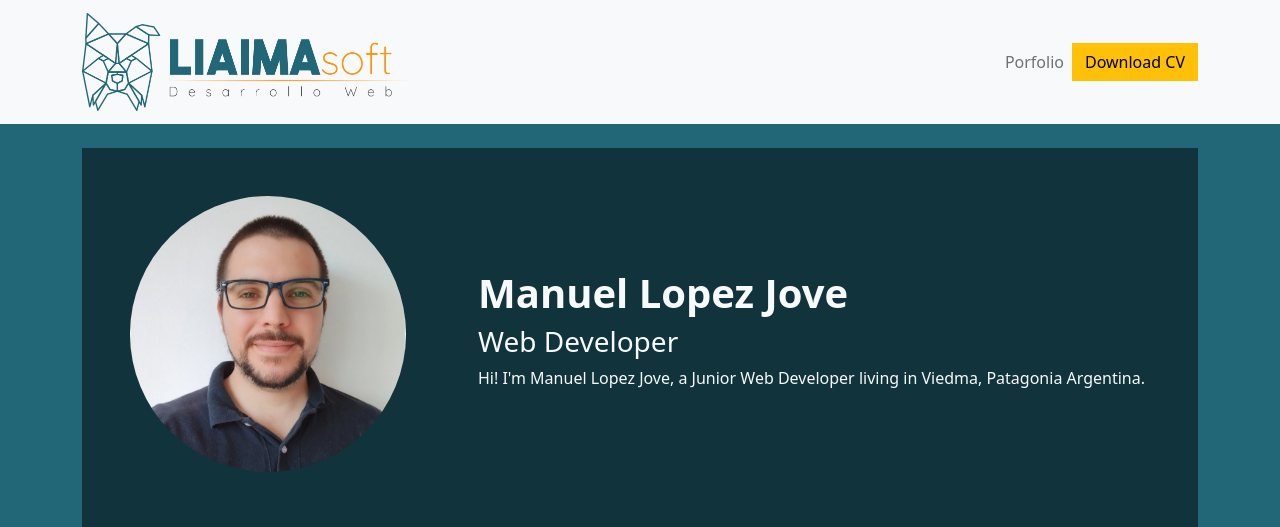
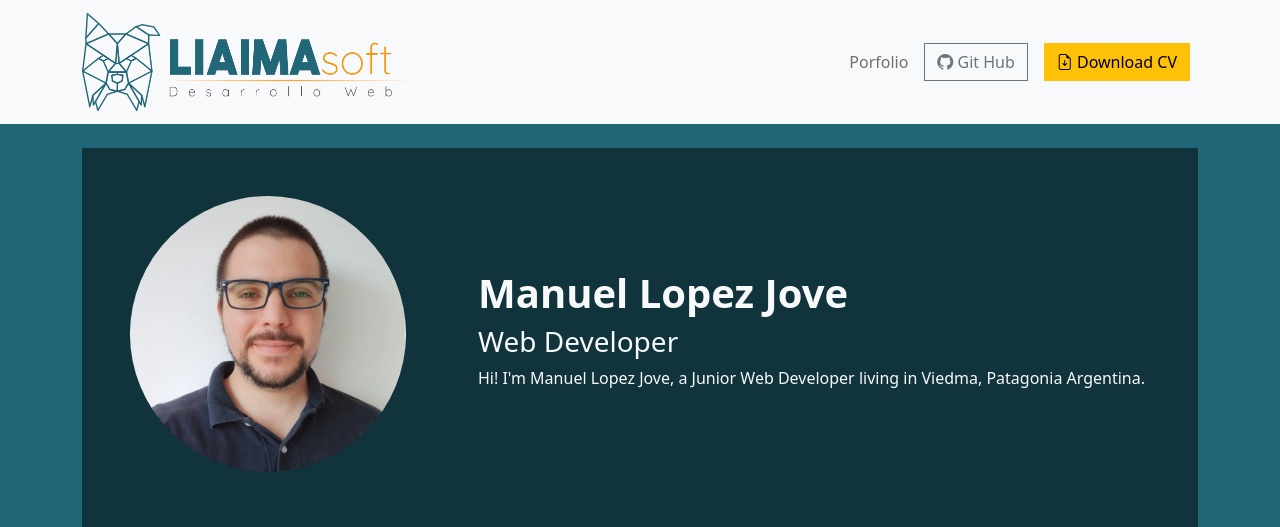
Before and after one commit to liaima/web, a Django app: page / in a window 1280 px wide. Shown: the top 527 px of the page. Run offline with Django 4.2, Linux system fonts and the light colour scheme; data that the repository does not hold is empty; parts of the project's set-up code (start-up, migrations or seed data) failed here and were passed over; some libraries are stand-ins or nearby versions.

Commit message:
github button on navbar

```diff
--- a/backend/porfolio/templates/partials/_navbar.html
+++ b/backend/porfolio/templates/partials/_navbar.html
@@ -8,12 +8,15 @@
       <span class="navbar-toggler-icon"></span>
     </button>
     <div class="collapse navbar-collapse" id="navbarNav">
-      <ul class="navbar-nav ms-auto">
+      <ul class="navbar-nav ms-auto bg-yellow">
         <li class="nav-item">
           <a class="nav-link" href="/">Porfolio</a>
         </li>
-        <li class="nav-item d-flex align-items-center">
-          <a class="btn btn-warning btn-md rounded-0" href="https://raw.githubusercontent.com/liaima/liaima/main/CV_ES.pdf" target="_blank">Download CV</a>
+        <li class="nav-item d-flex align-items-center px-2">
+          <a class="btn btn-outline-secondary btn-md rounded-0" href="https://github.com/liaima" target="_blank"><i class="bi bi-github"></i> Git Hub</a>
+        </li>
+        <li class="nav-item d-flex align-items-center px-2">
+          <a class="btn btn-warning btn-md rounded-0" href="https://raw.githubusercontent.com/liaima/liaima/main/CV_ES.pdf" target="_blank"><i class="bi bi-file-earmark-arrow-down"></i> Download CV</a>
         </li>
       </ul>
     </div>
```
